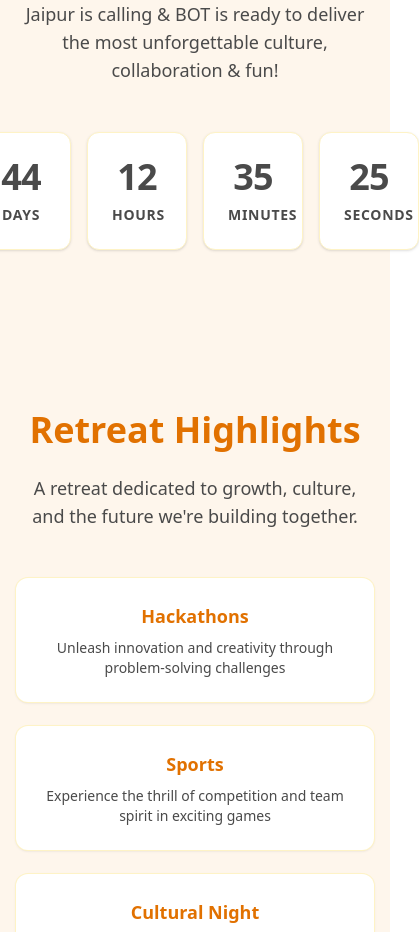
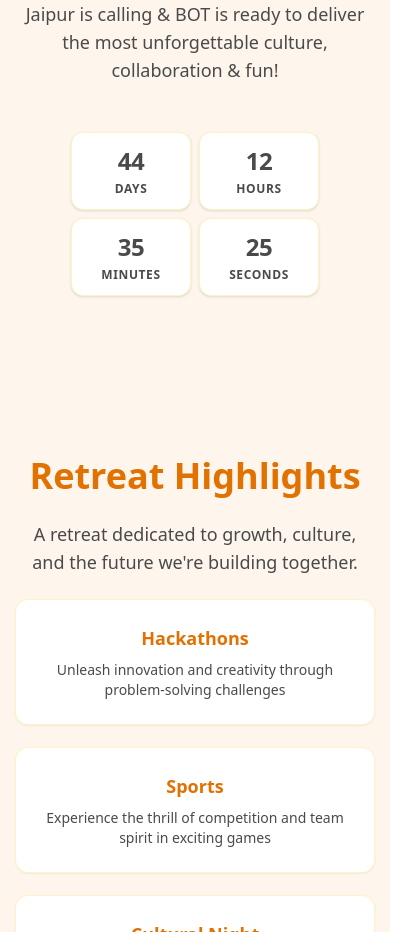
Before and after one commit to theharshdadhich/retreat, a Next.js app: page / in a window 390 px wide. Shown: the part 1020-1952 px from the top of the page, 419 px wide, since content can reach past the window. Built offline with nearby package versions, Linux system fonts and the light colour scheme; a web font is replaced by a local one.

Commit message:
updated mobile version

```diff
--- a/src/app/page.tsx
+++ b/src/app/page.tsx
@@ -1,3 +1,5 @@
+'use client'
+
 import Navigation from '@/components/Navigation'
 import { Calendar } from 'lucide-react'
 import Link from 'next/link'
@@ -5,6 +7,7 @@ import Image from 'next/image'
 import CountdownTimer from '@/components/CountdownTimer'
 
 export default function Home() {
+
   return (
     <main className="min-h-screen">
 
@@ -83,13 +86,13 @@ export default function Home() {
         <section className="py-20 bg-[#FEF6EC]">
           <div className="max-w-7xl mx-auto px-4 sm:px-6 lg:px-8 text-center">
             <h2 className="text-4xl md:text-5xl font-bold text-[#E17100] mb-6">
-            Retreat Highlights
+              Retreat Highlights
             </h2>
-            <p className="text-lg text-[#4A4A4A] mb-12 max-w-3xl mx-auto">
-            A retreat dedicated to growth, culture, and the future we&apos;re building together.
+            <p className="text-lg text-[#4A4A4A] mb-6 max-w-3xl mx-auto">
+              A retreat dedicated to growth, culture, and the future we&apos;re building together.
             </p>
-
-            <div className="grid md:grid-cols-2 lg:grid-cols-4 gap-6">
+            {/* Highlights grid */}
+            <div className={`grid grid-cols-1 md:grid-cols-2 lg:grid-cols-4 gap-6`}>
               <div className="bg-white rounded-xl p-6 ring-1 ring-amber-100 shadow-sm">
                 <h3 className="text-lg font-semibold text-[#E17100] mb-2">Hackathons</h3>
                 <p className="text-[#4A4A4A] text-sm">Unleash innovation and creativity through problem-solving challenges</p>
--- a/src/components/CountdownTimer.tsx
+++ b/src/components/CountdownTimer.tsx
@@ -69,16 +69,17 @@ export default function CountdownTimer() {
   ]
 
   return (
-    <div className="flex justify-center space-x-4 sm:space-x-8">
+    <div className="flex flex-wrap justify-center space-x-0 sm:space-x-4 md:space-x-8 gap-2 sm:gap-0">
       {timeUnits.map((unit, index) => (
         <div
           key={unit.label}
-          className="bg-white rounded-xl p-6 sm:p-8 min-w-[100px] sm:min-w-[120px] text-center border border-amber-100 shadow-sm"
+          className="bg-white rounded-xl p-3 sm:p-6 md:p-8 min-w-[70px] sm:min-w-[100px] md:min-w-[120px] text-center border border-amber-100 shadow-sm flex-1 max-w-[90vw]"
+          style={{ flexBasis: '40%', maxWidth: '120px' }}
         >
-          <div className="text-4xl sm:text-6xl font-bold text-[#4A4A4A] mb-2 sm:mb-3 tracking-tight">
+          <div className="text-2xl sm:text-4xl md:text-6xl font-bold text-[#4A4A4A] mb-1 sm:mb-2 md:mb-3 tracking-tight">
             {unit.value.toString().padStart(2, '0')}
           </div>
-          <div className="text-sm sm:text-base text-[#4A4A4A] font-semibold uppercase tracking-wider">
+          <div className="text-xs sm:text-sm md:text-base text-[#4A4A4A] font-semibold uppercase tracking-wider">
             {unit.label}
           </div>
         </div>
--- a/src/components/Navigation.tsx
+++ b/src/components/Navigation.tsx
@@ -92,6 +92,7 @@ const Navigation = () => {
 
             <div className="border-t border-amber-100 pt-2">
               <p className="px-3 pb-1 text-xs uppercase tracking-wider text-amber-700">Experiences</p>
+
               <Link href="/hackathon" className={mobileLinkClass('/hackathon')} onClick={() => setIsOpen(false)}>
                 Hackathon
               </Link>
```
